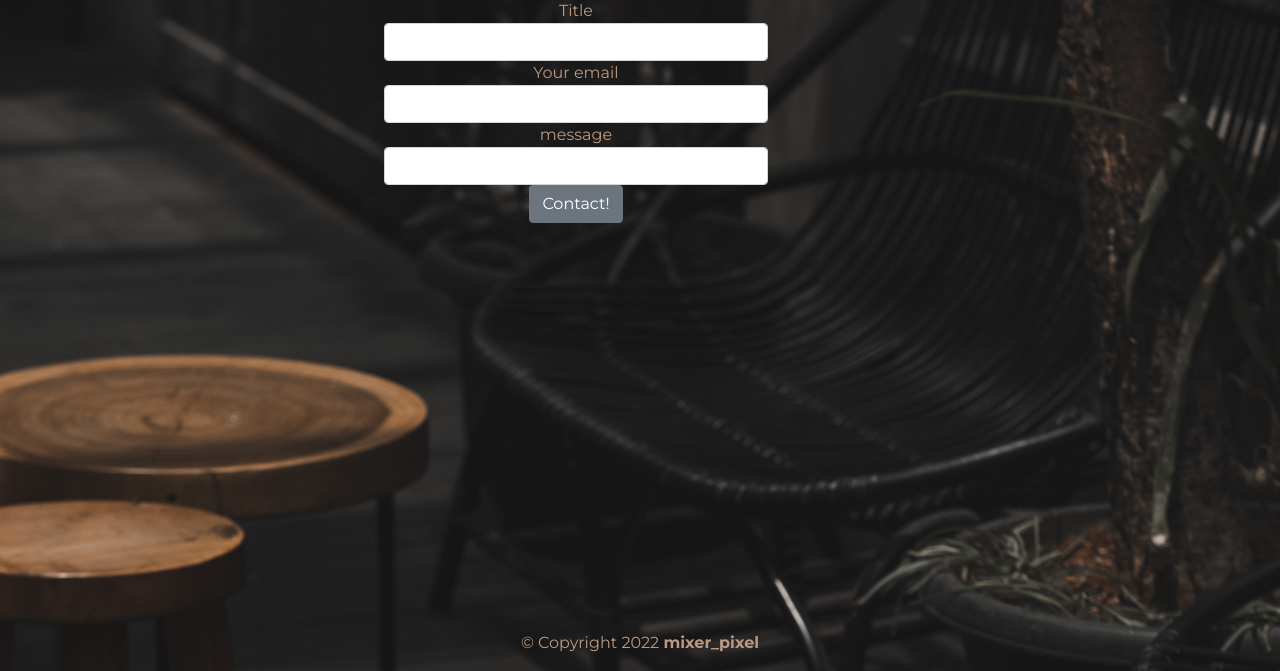
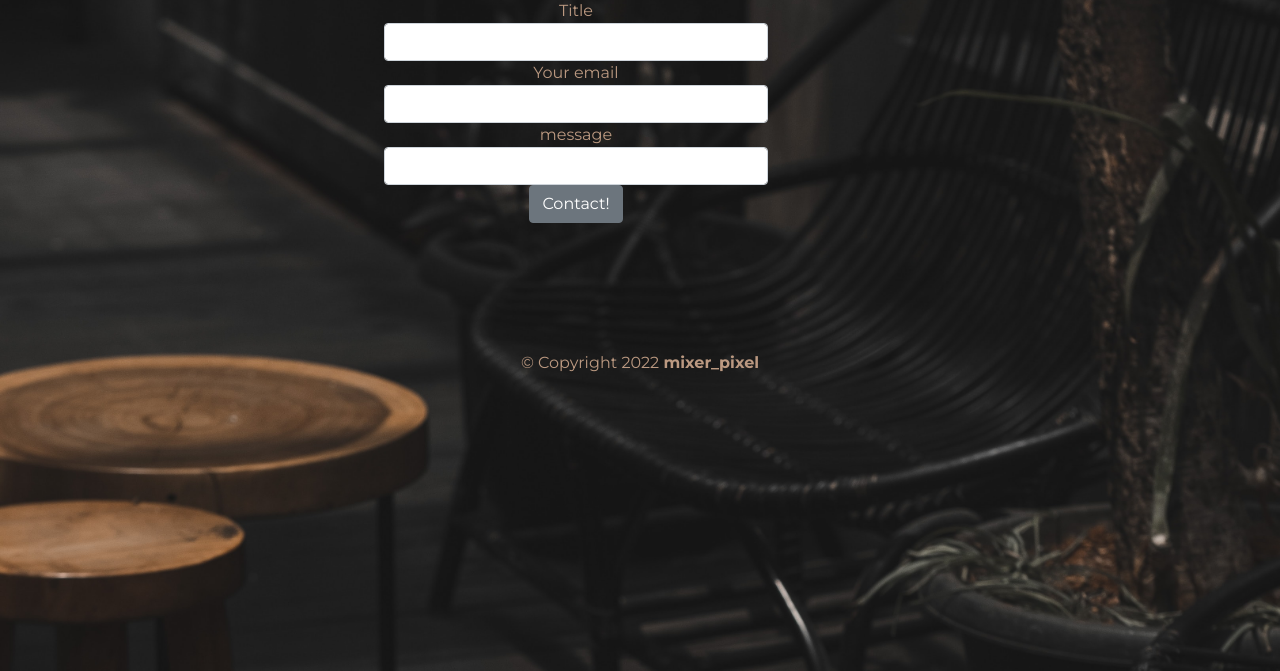
Before and after one commit to matzieba/cofehause, a Flask app: page /contact in a window 1280 px wide. Shown: the part 129-800 px from the top of the page. Run offline with Flask 2, Linux system fonts and the light colour scheme; parts of the project's set-up code (start-up, migrations or seed data) failed here and were passed over; some libraries are stand-ins or nearby versions.

Commit message:
footer sticky

```diff
--- a/static/css/styles.css
+++ b/static/css/styles.css
@@ -84,7 +84,7 @@ h1 {
     color:red;
 }
 #footer {
-   position:absolute;
+   position:sticky;
    bottom:0;
    width:100%;
 
--- a/templates/add_new.html
+++ b/templates/add_new.html
@@ -9,6 +9,5 @@
         {{ wtf.quick_form(form, novalidate=True, button_map={"submit": "secondary"}) }}
     </div>
 </body>
-
+{% include "footer.html" %}
 {% endblock %}
-{% include "footer.html" %}
--- a/templates/contact.html
+++ b/templates/contact.html
@@ -9,6 +9,5 @@
         {{ wtf.quick_form(form, novalidate=True, button_map={"submit": "secondary"}) }}
     </div>
 </body>
-
+{% include "footer.html" %}
 {% endblock %}
-{% include "footer.html" %}
--- a/templates/index.html
+++ b/templates/index.html
@@ -39,5 +39,5 @@
 {% endblock %}
 </div>
 </body>
+{% include "footer.html" %}
 {% endblock %}
-{% include "footer.html" %}
--- a/templates/login.html
+++ b/templates/login.html
@@ -9,6 +9,5 @@
         {{ wtf.quick_form(form, novalidate=True, button_map={"submit": "secondary"}) }}
     </div>
 </body>
-
+{% include "footer.html" %}
 {% endblock %}
-{% include "footer.html" %}
--- a/templates/register.html
+++ b/templates/register.html
@@ -9,6 +9,5 @@
         {{ wtf.quick_form(form, novalidate=True, button_map={"submit": "secondary"}) }}
     </div>
 </body>
-
+{% include "footer.html" %}
 {% endblock %}
-{% include "footer.html" %}
```
